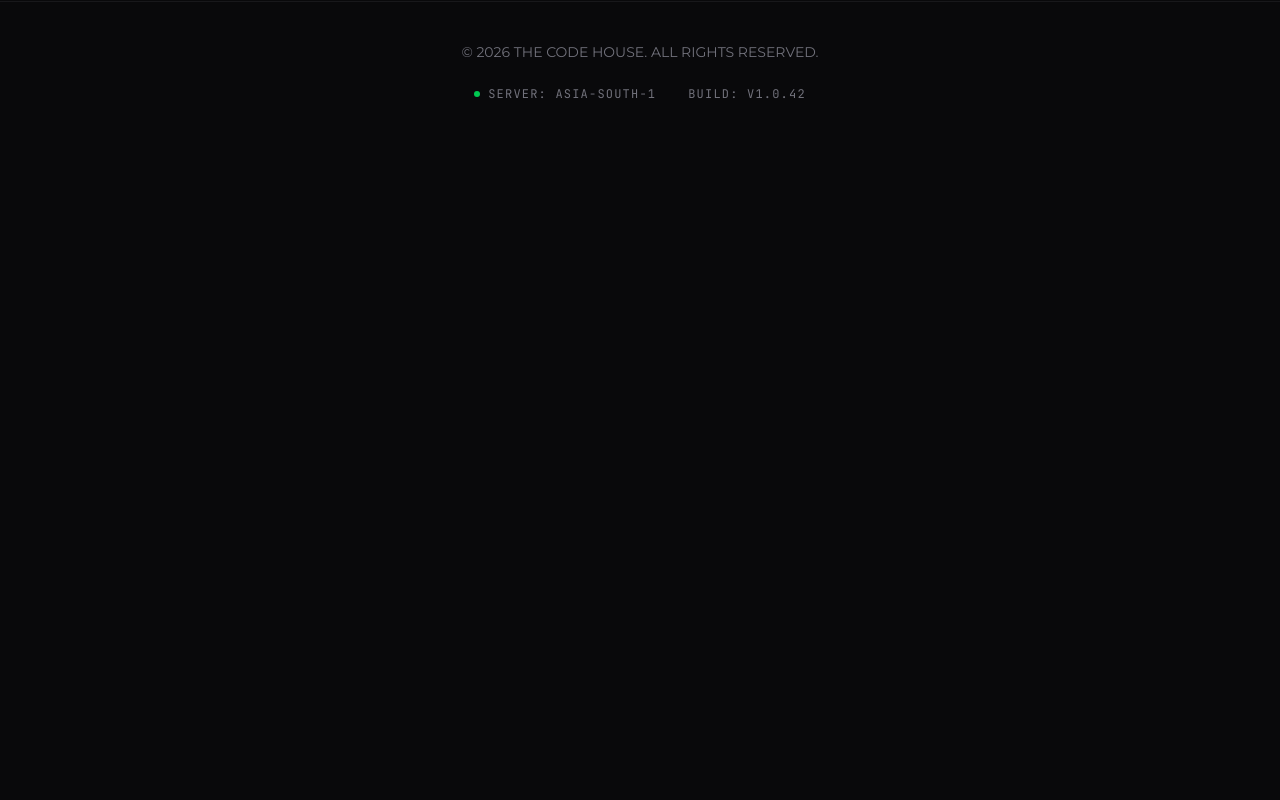
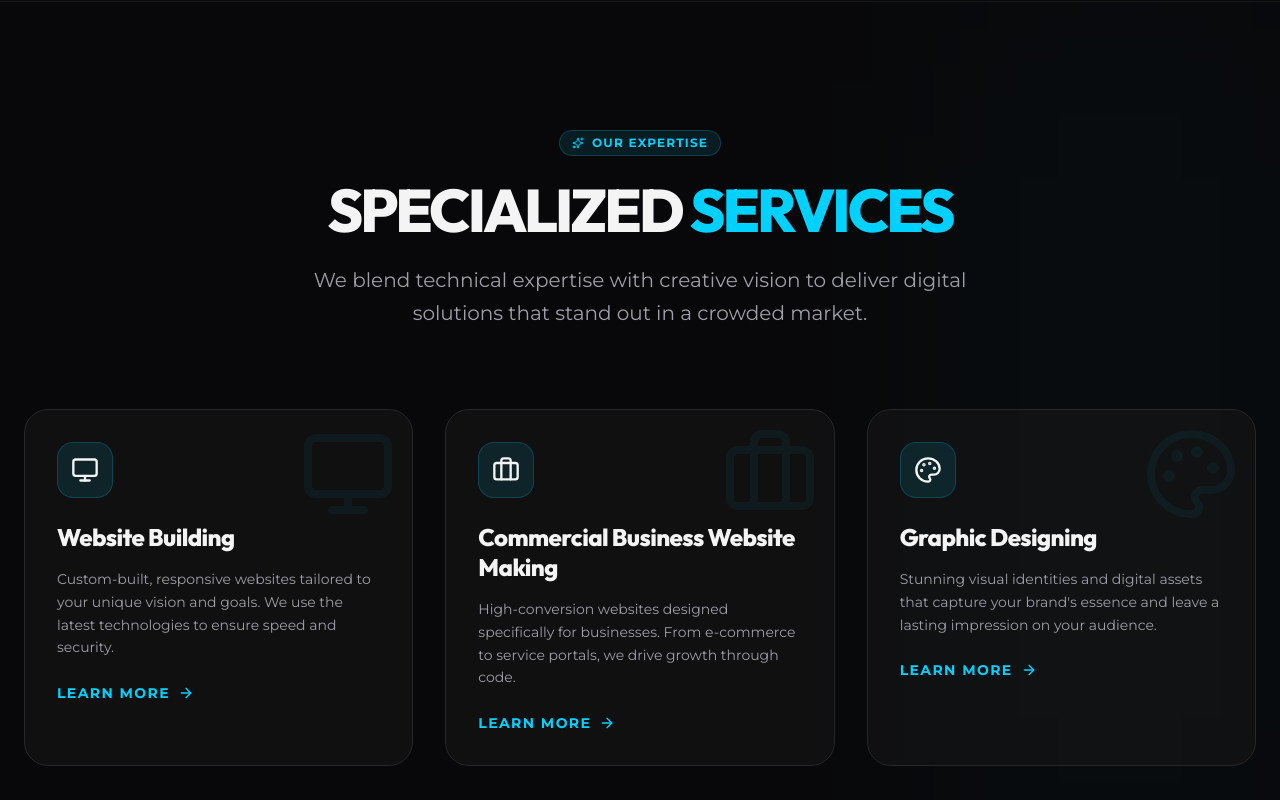
Before and after one commit to echoramz09-cyber/thecodehouse, a React (Vite) app: page / in a window 1280 px wide. Shown: the part 900-1700 px from the top of the page. Before the commit the page ends 1042 px from the top, so only its background shows below. Built offline with nearby package versions, Linux system fonts and the light colour scheme.

Commit message:
feat: Add services section to homepage
Introduces a new section to the homepage dedicated to showcasing the services offered by The Code House. This includes website building, commercial business website creation, and graphic design, each with a descriptive title, explanation, and associated icon.

```diff
--- a/src/App.tsx
+++ b/src/App.tsx
@@ -4,7 +4,28 @@
  */
 
 import { motion } from "motion/react";
-import { Code2, ArrowRight, Github, Twitter, Linkedin, Terminal } from "lucide-react";
+import { Code2, ArrowRight, Github, Twitter, Linkedin, Terminal, Monitor, Briefcase, Palette, Sparkles } from "lucide-react";
+
+const services = [
+  {
+    title: "Website Building",
+    description: "Custom-built, responsive websites tailored to your unique vision and goals. We use the latest technologies to ensure speed and security.",
+    icon: Monitor,
+    delay: 0.1,
+  },
+  {
+    title: "Commercial Business Website Making",
+    description: "High-conversion websites designed specifically for businesses. From e-commerce to service portals, we drive growth through code.",
+    icon: Briefcase,
+    delay: 0.2,
+  },
+  {
+    title: "Graphic Designing",
+    description: "Stunning visual identities and digital assets that capture your brand's essence and leave a lasting impression on your audience.",
+    icon: Palette,
+    delay: 0.3,
+  },
+];
 
 const BackgroundParticles = () => {
   return (
@@ -252,6 +273,79 @@ export default function App() {
             </div>
           </div>
         </section>
+
+        {/* Services Section */}
+        <section className="py-32 px-6 border-t border-zinc-900 bg-zinc-950/50 relative overflow-hidden">
+          <div className="absolute top-0 right-0 w-1/4 h-full bg-lightning-blue/5 blur-[120px] -z-10" />
+
+          <div className="max-w-7xl mx-auto">
+            <div className="flex flex-col items-center text-center mb-20">
+              <motion.div
+                initial={{ opacity: 0, scale: 0.9 }}
+                whileInView={{ opacity: 1, scale: 1 }}
+                viewport={{ once: true }}
+                className="inline-flex items-center gap-2 px-3 py-1 rounded-full bg-lightning-blue/10 border border-lightning-blue/20 text-lightning-blue text-xs font-bold tracking-widest uppercase mb-6"
+              >
+                <Sparkles className="w-3 h-3" />
+                Our Expertise
+              </motion.div>
+              <motion.h2
+                initial={{ opacity: 0, y: 20 }}
+                whileInView={{ opacity: 1, y: 0 }}
+                viewport={{ once: true }}
+                className="font-display text-4xl md:text-6xl font-extrabold tracking-tighter mb-6"
+              >
+                SPECIALIZED <span className="text-lightning-blue">SERVICES</span>
+              </motion.h2>
+              <motion.p
+                initial={{ opacity: 0, y: 20 }}
+                whileInView={{ opacity: 1, y: 0 }}
+                viewport={{ once: true }}
+                className="text-zinc-400 text-lg md:text-xl max-w-2xl mx-auto leading-relaxed"
+              >
+                We blend technical expertise with creative vision to deliver digital solutions that stand out in a crowded market.
+              </motion.p>
+            </div>
+
+            <div className="grid md:grid-cols-3 gap-8">
+              {services.map((service, index) => (
+                <motion.div
+                  key={index}
+                  initial={{ opacity: 0, y: 30 }}
+                  whileInView={{ opacity: 1, y: 0 }}
+                  viewport={{ once: true }}
+                  transition={{ delay: service.delay, duration: 0.6 }}
+                  whileHover={{ y: -10 }}
+                  className="group p-8 rounded-3xl bg-zinc-900/50 border border-zinc-800 hover:border-lightning-blue/50 transition-all duration-300 relative overflow-hidden"
+                >
+                  <div className="absolute top-0 right-0 p-4 opacity-5 group-hover:opacity-10 transition-opacity">
+                    <service.icon className="w-24 h-24 text-lightning-blue" />
+                  </div>
+
+                  <div className="w-14 h-14 bg-lightning-blue/10 rounded-2xl flex items-center justify-center mb-6 border border-lightning-blue/20 group-hover:bg-lightning-blue group-hover:text-deep-blue transition-colors">
+                    <service.icon className="w-7 h-7" />
+                  </div>
+
+                  <h3 className="font-display text-2xl font-bold mb-4 tracking-tight group-hover:text-lightning-blue transition-colors leading-tight">
+                    {service.title}
+                  </h3>
+
+                  <p className="text-zinc-400 leading-relaxed text-sm mb-6">
+                    {service.description}
+                  </p>
+
+                  <motion.div
+                    className="flex items-center gap-2 text-lightning-blue text-sm font-bold tracking-widest uppercase cursor-pointer"
+                    whileHover={{ x: 5 }}
+                  >
+                    Learn More
+                    <ArrowRight className="w-4 h-4" />
+                  </motion.div>
+                </motion.div>
+              ))}
+            </div>
+          </div>
+        </section>
       </main>
 
       {/* Footer / Bottom Bar */}
```
